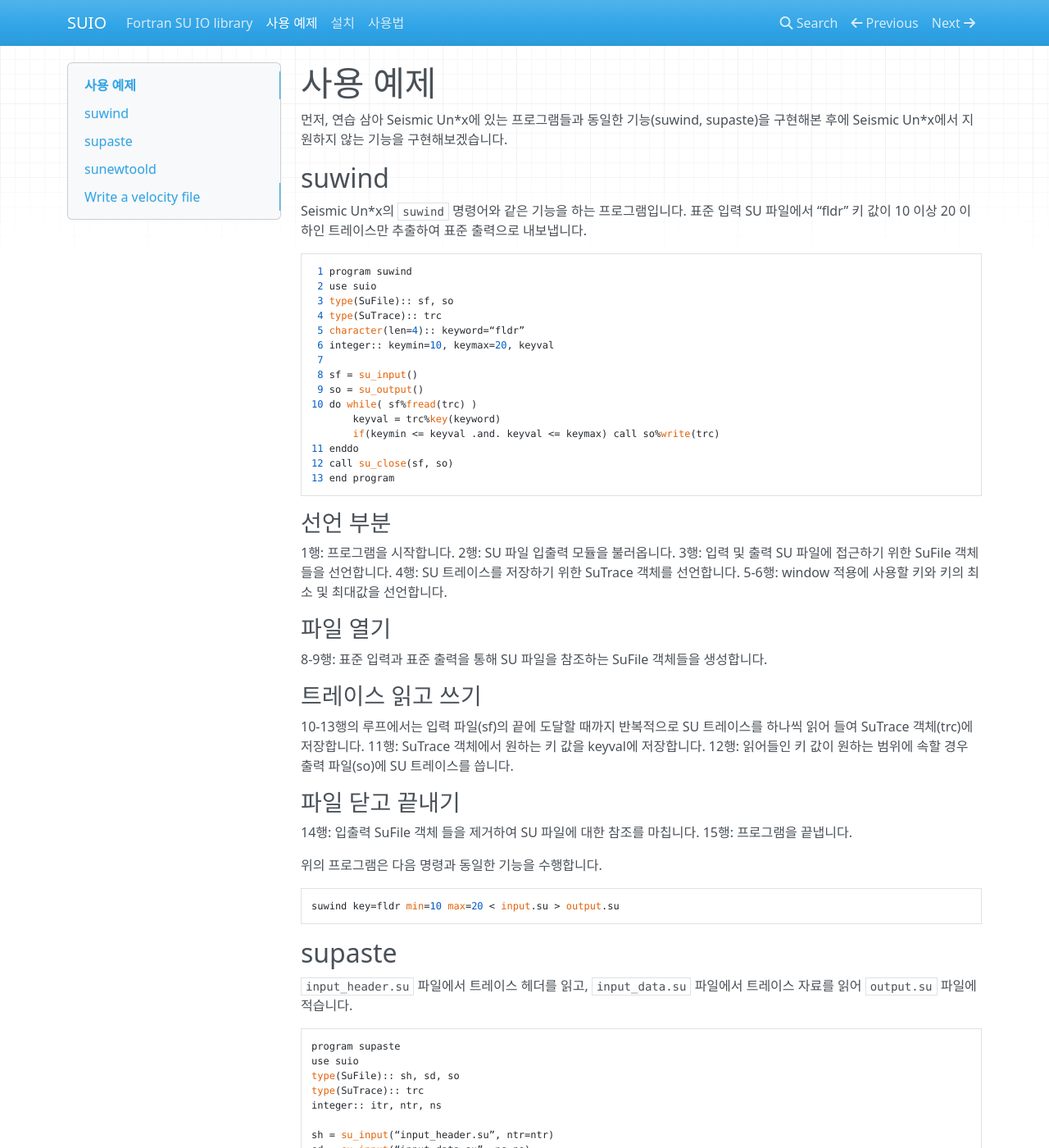
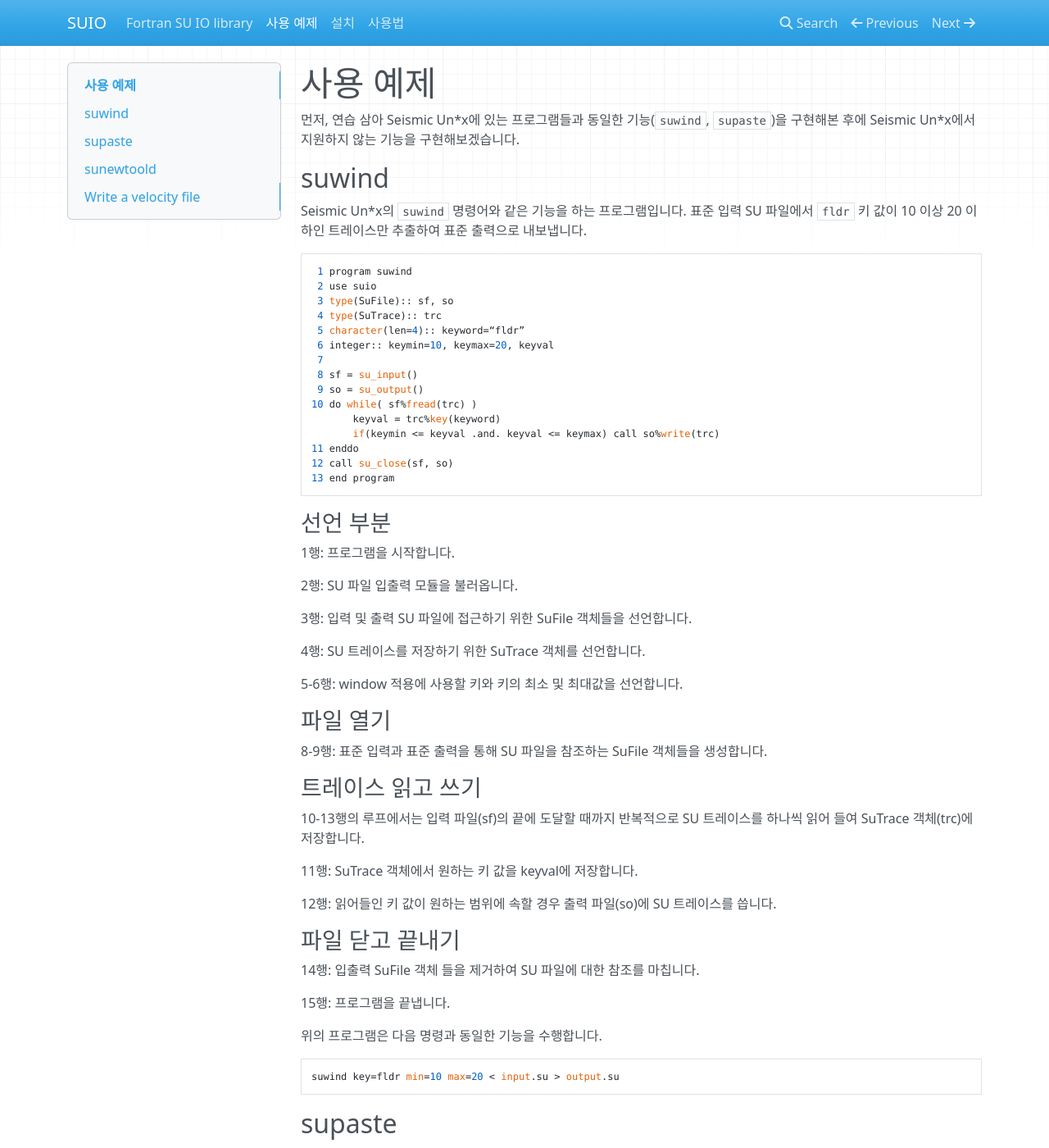
Before and after one commit to pkgpl/SUIO, an MkDocs documentation site: the page built from docs/examples.md, in a window 1280 px wide and 1400 px high. Shown: the whole window at 82% size. Built offline with MkDocs 1.6.1, drawn with Linux system fonts in a browser that asks for light colours; nearby versions of some CDN libraries.

Commit message:
markdown fix

````diff
--- a/docs/examples.md
+++ b/docs/examples.md
@@ -1,10 +1,10 @@
 # 사용 예제
 
-먼저, 연습 삼아 Seismic Un\*x에 있는 프로그램들과 동일한 기능(suwind, supaste)을 구현해본 후에 Seismic Un\*x에서 지원하지 않는 기능을 구현해보겠습니다.
+먼저, 연습 삼아 Seismic Un\*x에 있는 프로그램들과 동일한 기능(`suwind`, `supaste`)을 구현해본 후에 Seismic Un\*x에서 지원하지 않는 기능을 구현해보겠습니다.
 
 ## suwind
 
-Seismic Un*x의 `suwind` 명령어와 같은 기능을 하는 프로그램입니다. 표준 입력 SU 파일에서 “fldr” 키 값이 10 이상 20 이하인 트레이스만 추출하여 표준 출력으로 내보냅니다.
+Seismic Un*x의 `suwind` 명령어와 같은 기능을 하는 프로그램입니다. 표준 입력 SU 파일에서 `fldr` 키 값이 10 이상 20 이하인 트레이스만 추출하여 표준 출력으로 내보냅니다.
 
 ```
  1 program suwind
@@ -27,9 +27,13 @@ Seismic Un*x의 `suwind` 명령어와 같은 기능을 하는 프로그램입니
 ### 선언 부분
 
 1행: 프로그램을 시작합니다.
+
 2행: SU 파일 입출력 모듈을 불러옵니다.
+
 3행: 입력 및 출력 SU 파일에 접근하기 위한 SuFile 객체들을 선언합니다.
+
 4행: SU 트레이스를 저장하기 위한 SuTrace 객체를 선언합니다.
+
 5-6행: window 적용에 사용할 키와 키의 최소 및 최대값을 선언합니다.
 
 ### 파일 열기
@@ -39,12 +43,15 @@ Seismic Un*x의 `suwind` 명령어와 같은 기능을 하는 프로그램입니
 ### 트레이스 읽고 쓰기
 
 10-13행의 루프에서는 입력 파일(sf)의 끝에 도달할 때까지 반복적으로 SU 트레이스를 하나씩 읽어 들여 SuTrace 객체(trc)에 저장합니다.
+
 11행: SuTrace 객체에서 원하는 키 값을 keyval에 저장합니다.
+
 12행: 읽어들인 키 값이 원하는 범위에 속할 경우 출력 파일(so)에 SU 트레이스를 씁니다.
 
 ### 파일 닫고 끝내기
 
 14행: 입출력 SuFile 객체 들을 제거하여 SU 파일에 대한 참조를 마칩니다.
+
 15행: 프로그램을 끝냅니다.
 
 위의 프로그램은 다음 명령과 동일한 기능을 수행합니다.
````
